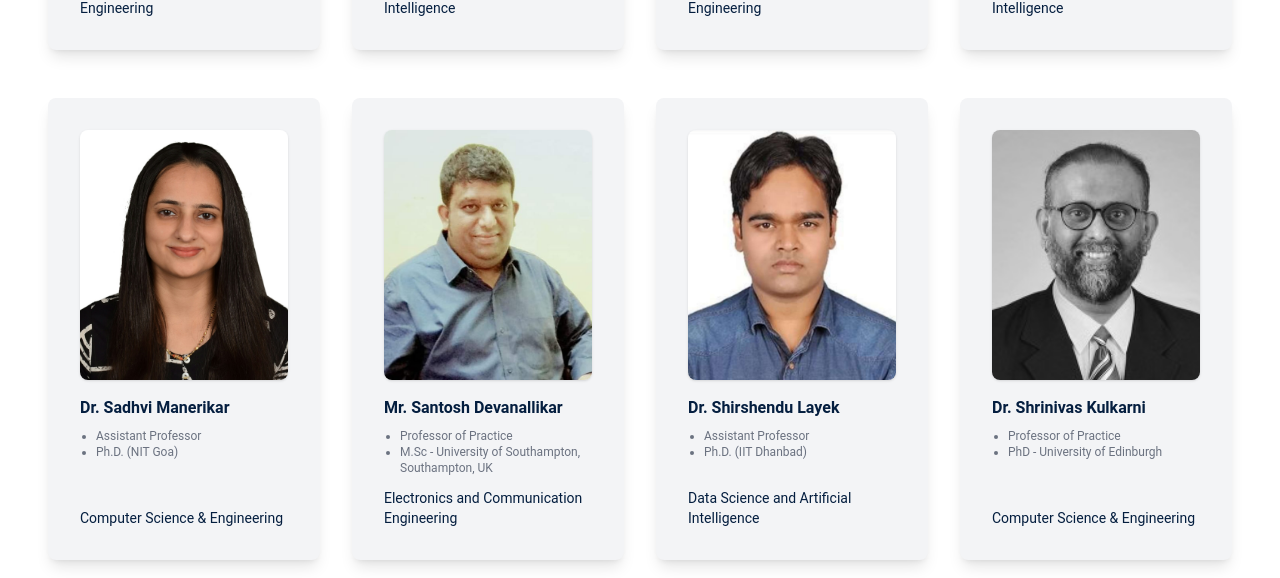
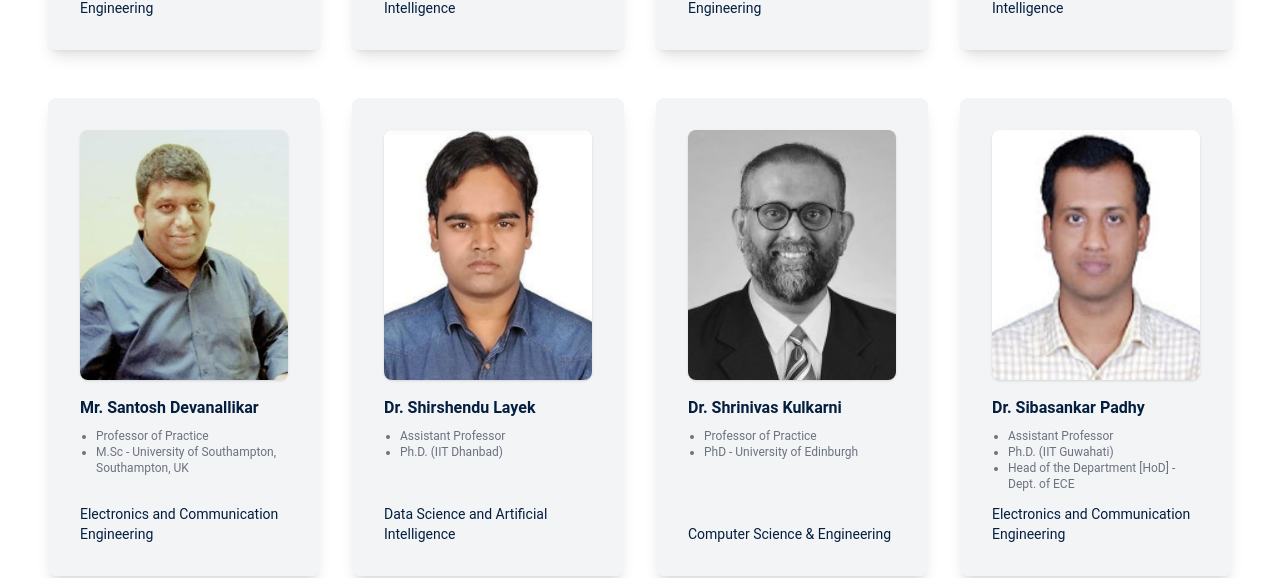
Before and after one commit to Velocity-IIITDWD/iiitdwd.ac.in, a Next.js app: page /faculty in a window 1280 px wide. Shown: the part 6240-6818 px from the top of the page. Built offline with nearby package versions, Linux system fonts and the light colour scheme.

Commit message:
data: removed 1 faculty

```diff
--- a/data/faculty_profile.ts
+++ b/data/faculty_profile.ts
@@ -973,32 +973,6 @@ let ProfileProps: ProfileProp[] = [
     },
   },
   {
-    id: 'SadhviManerikar',
-    content: {
-      head: {
-        name: 'Dr. Sadhvi Manerikar',
-        profile_pdf: '/docs/Dr.SadhviManerikar.pdf',
-      },
-      card: {
-        photo: '/images/Dr.SadhviManerikar.jpg',
-        PhD:'Ph.D. (NIT Goa)',
-        designation: 'Assistant  Professor',
-        department: 'Computer Science & Engineering',
-        mail_id: 'Sadhvi@iiitdwd.ac.in',
-        cabin_number: '?',
-      },
-      body: {
-        profile_text: '',
-        interest_areas: [
-          { id: 1, area: 'Metaheuristic Algorithms' },
-          { id: 2, area: 'Wireless Sensor Networks' },
-          { id: 3, area: 'Internet of Things' },
-          { id: 4, area: 'Combinatorial Optimization' },
-        ],
-      },
-    },
-  },
-  {
     id: 'SunilKumarPV',
     content: {
       head: {
```
